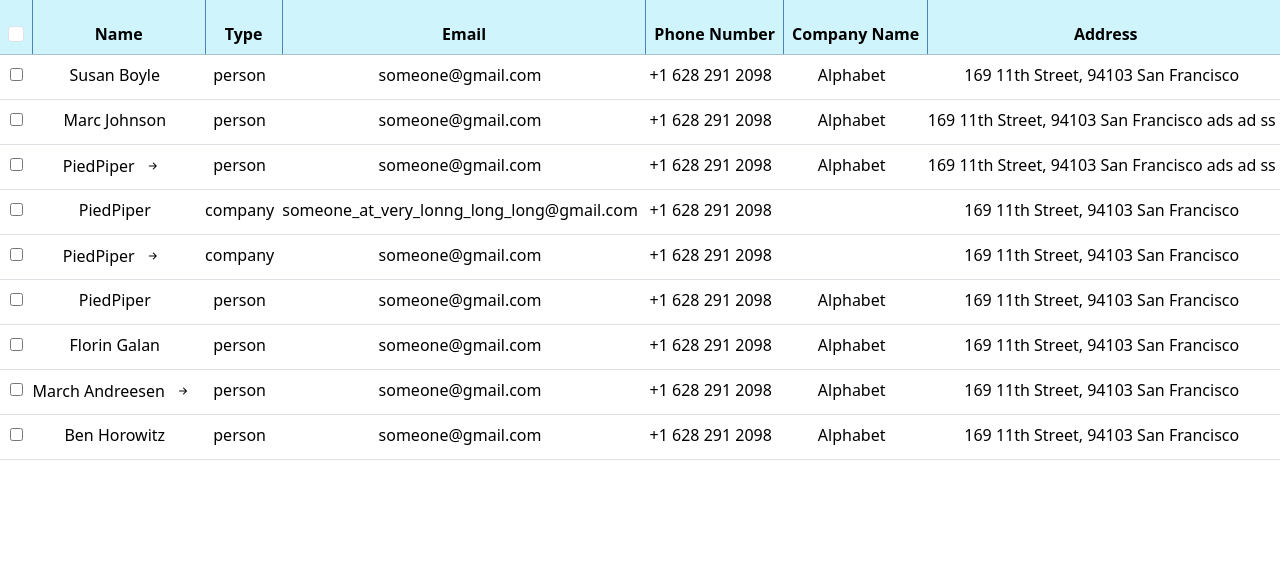
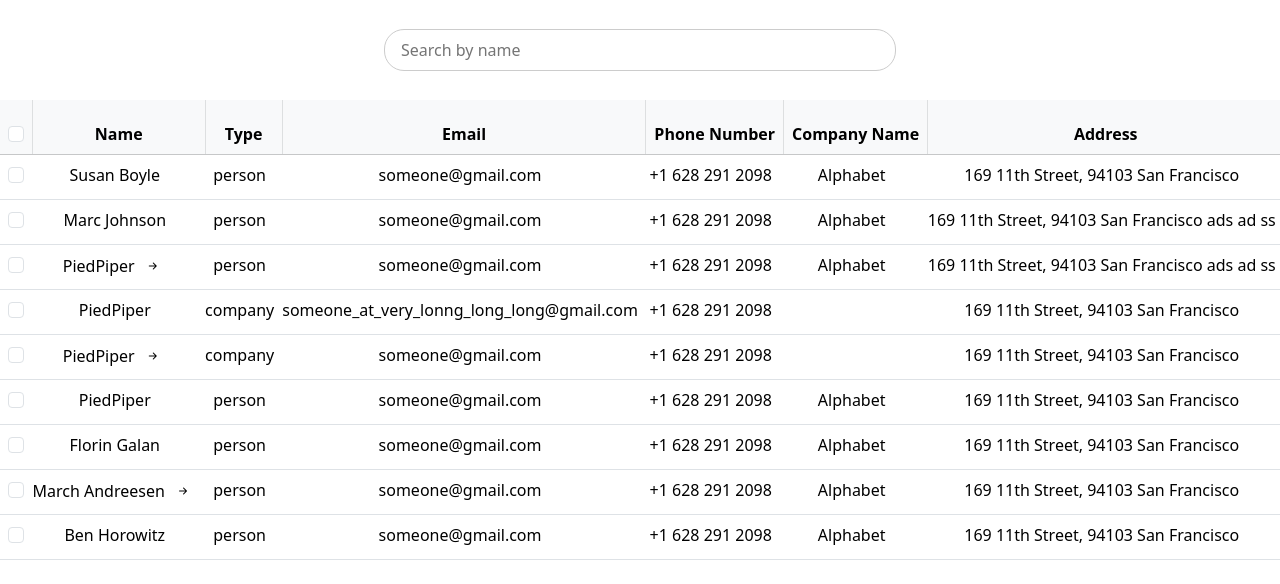
Before and after one commit to loredana96/xdatatable, an Angular app in the folder xdata-table-app/: page / in a window 1280 px wide. Shown: the top 584 px of the page. Built offline with nearby package versions, Linux system fonts and the light colour scheme.

Commit message:
Implement the search functionality, without showing parents #14

```diff
--- a/xdata-table-app/src/app/table-data/table-data.component.html
+++ b/xdata-table-app/src/app/table-data/table-data.component.html
@@ -1,5 +1,16 @@
+<div class="xdatatable-container">
+  <div class="search-container">
+    <input
+      class="input-search"
+      type="search"
+      placeholder="Search by name"
+      aria-label="Search"
+      [value]="searchKeyword"
+      (input)="onInputChange($event)"
+    />
+  </div>
   <table class="table table-hover">
-  <thead class="table-info">
+    <thead class="table-light">
       <tr>
         <th appResizeColumn scope="col">
           <input
@@ -19,7 +30,7 @@
             type="button"
             [disabled]="!atLeastOneCheckboxIsSelected()"
             type="button"
-          class="btn btn-outline-dark"
+            class="btn btn-outline-dark header-button"
           >
             Delete multiple
           </button>
@@ -39,6 +50,7 @@
     <tr class="table-row">
       <td scope="cell">
         <input
+          class="form-check-input checkbox"
           type="checkbox"
           value="tableRow"
           id="rowSelection"
@@ -92,3 +104,4 @@
       </ng-container>
     </ng-container>
   </ng-template>
+</div>
--- a/xdata-table-app/src/app/table-data/table-data.component.scss
+++ b/xdata-table-app/src/app/table-data/table-data.component.scss
@@ -1,3 +1,17 @@
+/* Search */
+.search-container {
+  height: 100px;
+  display: flex;
+  justify-content: center;
+  align-items: center;
+}
+.input-search {
+  width: 40%;
+  border-radius: 20px;
+  padding: 8px 16px;
+  border: 1px solid #ccc;
+}
+
 /* Buttons */
 .expand-button {
   border: none;
@@ -10,9 +24,23 @@
 .action-button {
   display: none;
 }
+
 .table-hover tbody tr:hover .action-button {
   display: block;
   border: none;
+}
+
+.header-button {
+  border-radius: 20px;
+}
+
+.form-check-input:checked {
+  background-color: black !important;
+  border-color: black;
+}
+
+.form-check-input::after {
+  outline: none;
 }
 
 /* Table Row */
@@ -37,7 +65,7 @@
 
 /* Table Header Cells */
 .table thead th {
-  border-right: 1px solid #4c83ba;
+  border-right: 1px solid #7c808741;
 }
 
 /* Resize Directive */
--- a/xdata-table-app/src/app/table-data/table-data.component.ts
+++ b/xdata-table-app/src/app/table-data/table-data.component.ts
@@ -1,7 +1,13 @@
 import { Component, OnDestroy, OnInit } from '@angular/core';
 import { IClient } from '../utils/client.interface';
 import { TableDataService } from './table-data.service';
-import { Subscription, map } from 'rxjs';
+import {
+  Subject,
+  Subscription,
+  debounceTime,
+  distinctUntilChanged,
+  map,
+} from 'rxjs';
 import { ITableConfig, ITableRow } from '../utils/table-config';
 
 @Component({
@@ -14,9 +20,14 @@
   errorMessage = '';
 
   clients: IClient[] = [];
+
+  /** This table config is the UNFILTERED original set of data. */
+  originalTableConfig?: ITableConfig;
   tableConfig?: ITableConfig;
   expandableIconClass: string = '';
   allRowsSelected?: boolean;
+  searchKeyword: string = '';
+  private searchInputChanged = new Subject<string>();
 
   constructor(private tableDataService: TableDataService) {}
 
@@ -31,9 +42,32 @@
       .subscribe({
         next: (tableConfig) => {
           this.tableConfig = tableConfig;
+          this.originalTableConfig = this.tableConfig;
           console.log(this.tableConfig);
         },
       });
+
+    this.searchInputChanged
+      .pipe(debounceTime(300), distinctUntilChanged())
+      .subscribe((value) => {
+        this.searchDebounceHandler(value);
+      });
+  }
+
+  searchDebounceHandler(value: string) {
+    if (!this.originalTableConfig) {
+      return;
+    }
+
+    if (value.length === 0) {
+      this.tableConfig = this.originalTableConfig;
+    } else {
+      this.tableDataService
+        .searchRows(value, this.originalTableConfig!)
+        .subscribe((tableConfig) => {
+          this.tableConfig = tableConfig;
+        });
+    }
   }
 
   ngOnDestroy(): void {
@@ -53,9 +87,9 @@
 
   getIconForExpandableRow(tableRow: ITableRow): string {
     if (tableRow.isCollapsed) {
-      return 'bi bi-arrow-right-short';
+      return 'bi bi-arrow-right-short'; // the class for icon used while row is collapsed
     } else {
-      return 'bi bi-arrow-down-short';
+      return 'bi bi-arrow-down-short'; // the class used for the icon while row is expanded
     }
   }
 
@@ -84,4 +118,9 @@
       this.tableDataService.checkIfAtLeastOneRowSelected(this.tableConfig.rows);
     return atLeastOneRowSelected;
   }
+
+  onInputChange(event: any): void {
+    const searchKeyword = event.target.value;
+    this.searchInputChanged.next(searchKeyword);
+  }
 }
--- a/xdata-table-app/src/app/table-data/table-data.service.ts
+++ b/xdata-table-app/src/app/table-data/table-data.service.ts
@@ -196,4 +196,38 @@
 
     return false;
   }
+
+  searchRecursively(value: string, rows: ITableRow[]): ITableRow[] {
+    let matchedRows: ITableRow[] = [];
+
+    for (const row of rows) {
+      if (
+        row.cells[0].value
+          .toString()
+          .toLowerCase()
+          .includes(value.toLowerCase())
+      ) {
+        matchedRows.push(row);
+      }
+
+      const matchedChildren = this.searchRecursively(value, row.children);
+      matchedRows.push(...matchedChildren);
+    }
+    if (value.length === 0) {
+      matchedRows = [];
+    }
+    return matchedRows;
+  }
+
+  searchRows(
+    value: string,
+    tableConfig: ITableConfig
+  ): Observable<ITableConfig> {
+    const searchedRows = this.searchRecursively(value, tableConfig.rows);
+    const searchedTableConfig: ITableConfig = {
+      ...tableConfig,
+      rows: searchedRows,
+    };
+    return of(searchedTableConfig);
+  }
 }
--- a/xdata-table-app/src/app/utils/table-config.ts
+++ b/xdata-table-app/src/app/utils/table-config.ts
@@ -42,6 +42,6 @@
 }
 
 // Expand the Table Supported keys with the model defined
-// keys when needed. This solution works with union types and
+// when needed. This solution works with union types and
 // it's also scalable.
 export type ITableSupportedKeys = ClientTableKeys;
```
Lines whose indentation alone changed are shown as unchanged.
